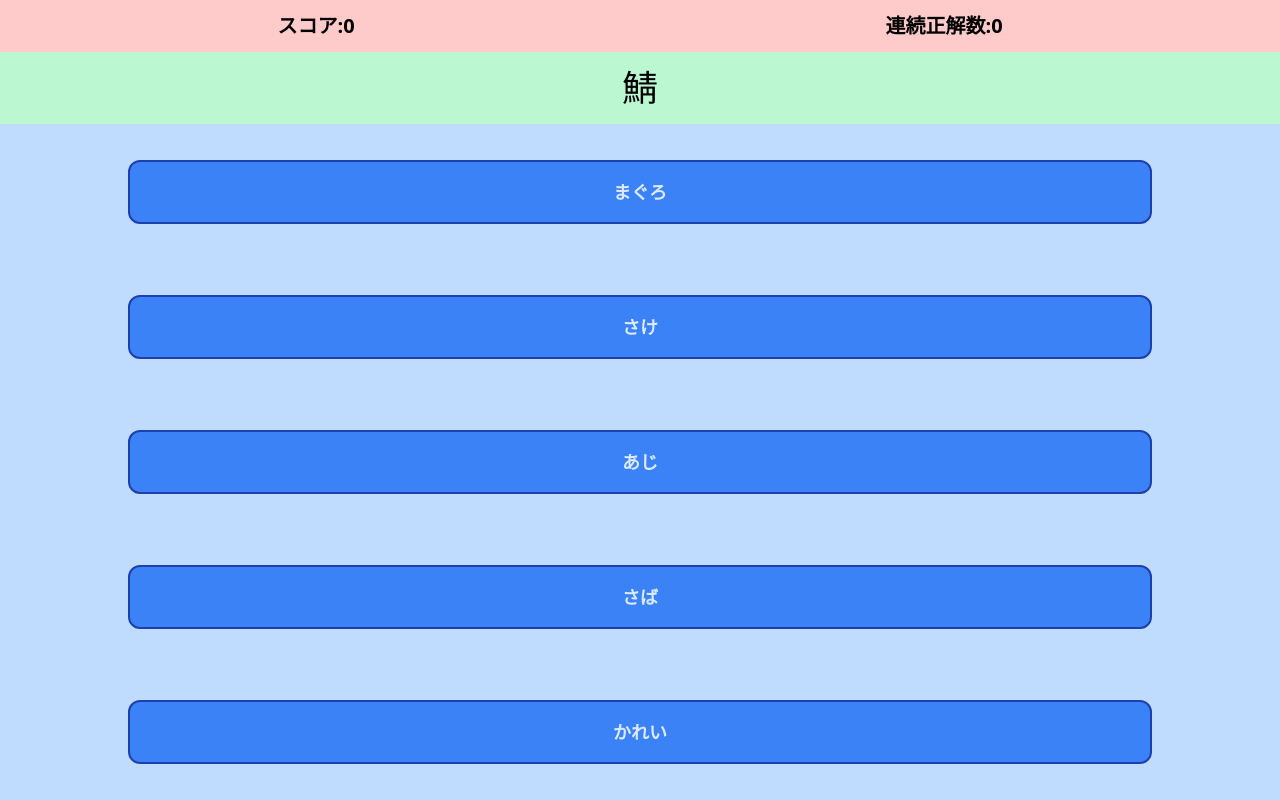
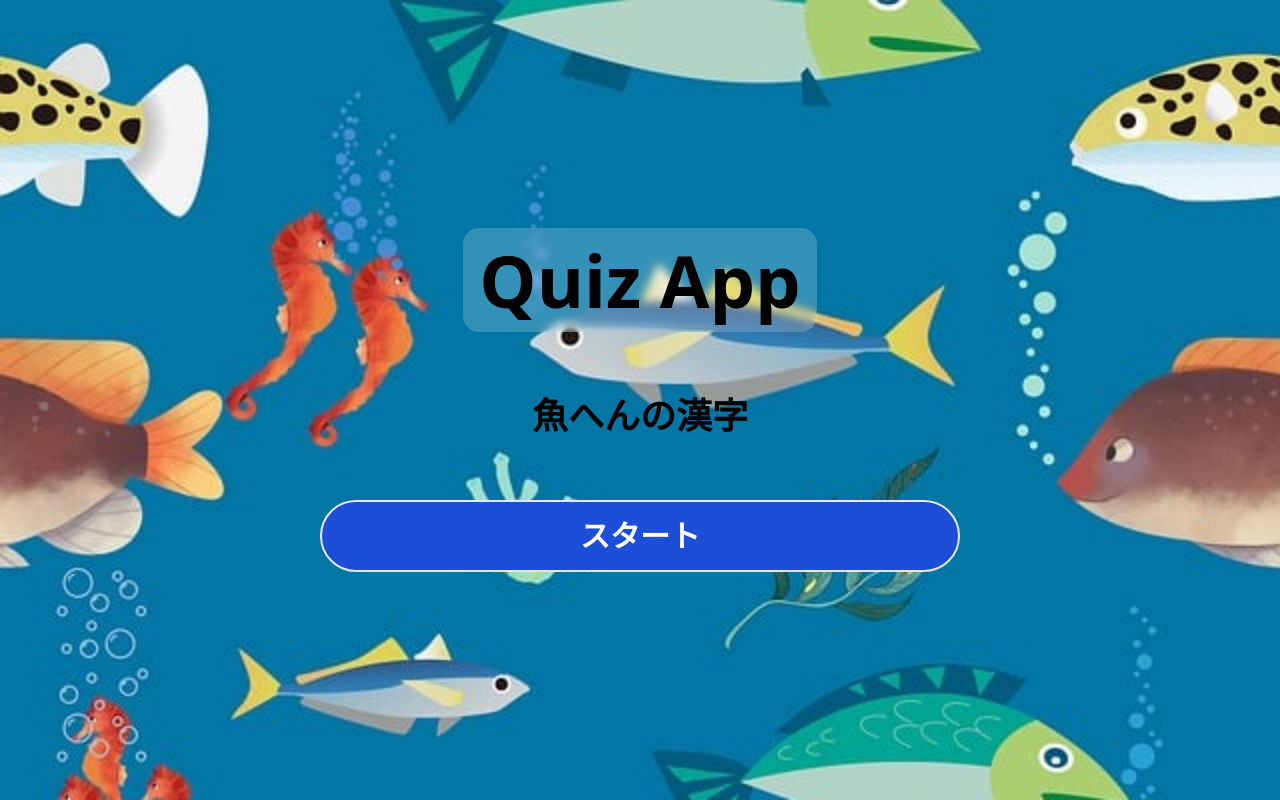
Before and after one commit to ythknakamura/quizapp-tsndas, a Svelte app: page / in a window 1280 px wide. Built offline with nearby package versions, Linux system fonts and the light colour scheme.

Commit message:
chap8まで

```diff
--- a/src/App.svelte
+++ b/src/App.svelte
@@ -1,6 +1,8 @@
 <script>
   import AnswerButton from "./AnswerButton.svelte";
   import {getQuizdata} from "./quizdataFactory";
+  import TitlePage from "./TitlePage.svelte";
+  let showTitle = true;
   let currentScore = 0;
   let renzokuSeikai = 0;
   let quizdata = getQuizdata();
@@ -17,6 +19,9 @@
   }
 </script>
 
+{#if showTitle}
+  <TitlePage on:click={()=>showTitle=false}></TitlePage>
+{:else}
   <main class="flex flex-col h-svh">
     <!-- メニューバー -->
     <div class="bg-red-200 flex justify-around text-xl font-bold p-3">
@@ -34,3 +39,4 @@
       {/each}
     </div>
   </main>
+{/if}
--- /dev/null
+++ b/src/TitlePage.svelte
@@ -0,0 +1,11 @@
+<div class="bg-[url('/src/assets/fish.jpg')] bg-[size:100%] bg-repeat flex flex-col justify-center items-center h-svh gap-16">
+    <div class="text-7xl font-extrabold backdrop-blur-sm bg-white/20 p-4 rounded-2xl">
+        Quiz App
+    </div>
+    <div class="text-4xl font-extrabold">
+        魚へんの漢字
+    </div>
+    <button on:click class="bg-blue-700 text-white font-bold text-3xl rounded-full border-2 p-4 w-1/2">
+        スタート
+    </button>
+</div>
```
Also changed, not shown: src/assets/fish.jpg (added). Lines whose indentation alone changed are shown as unchanged.
